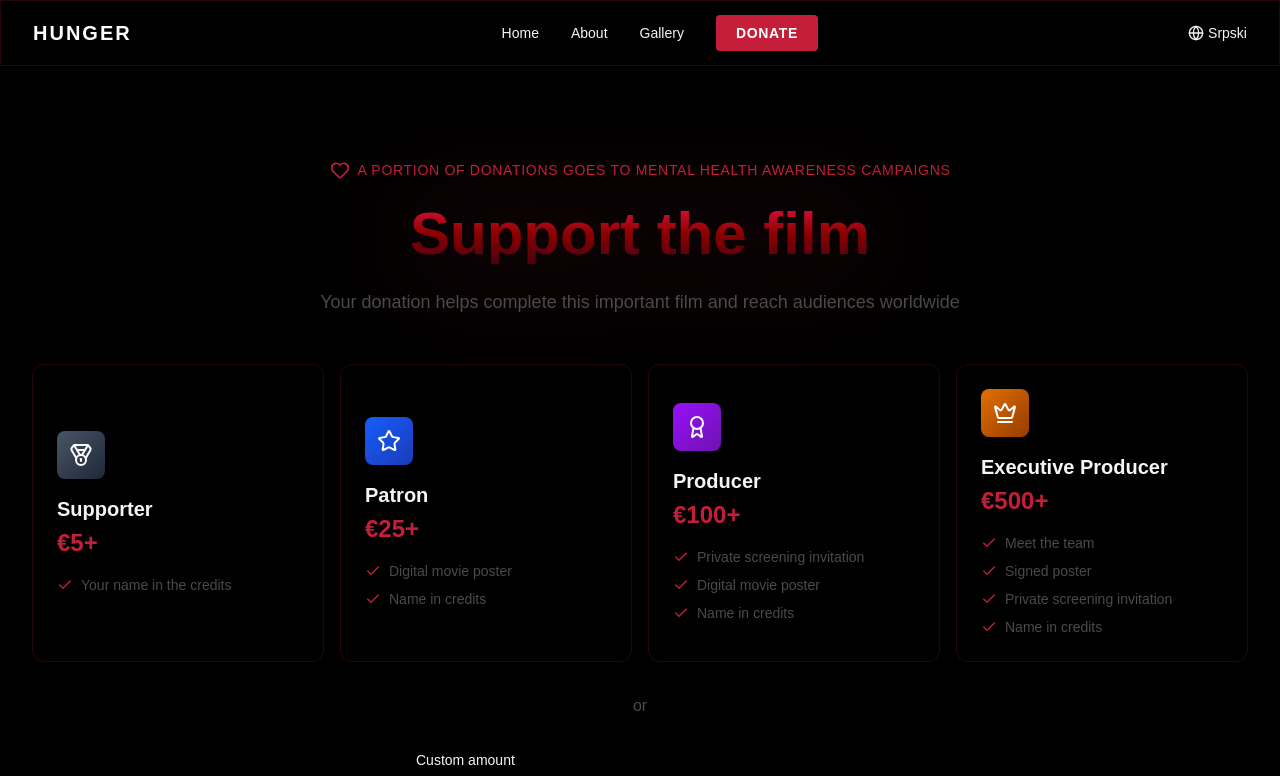
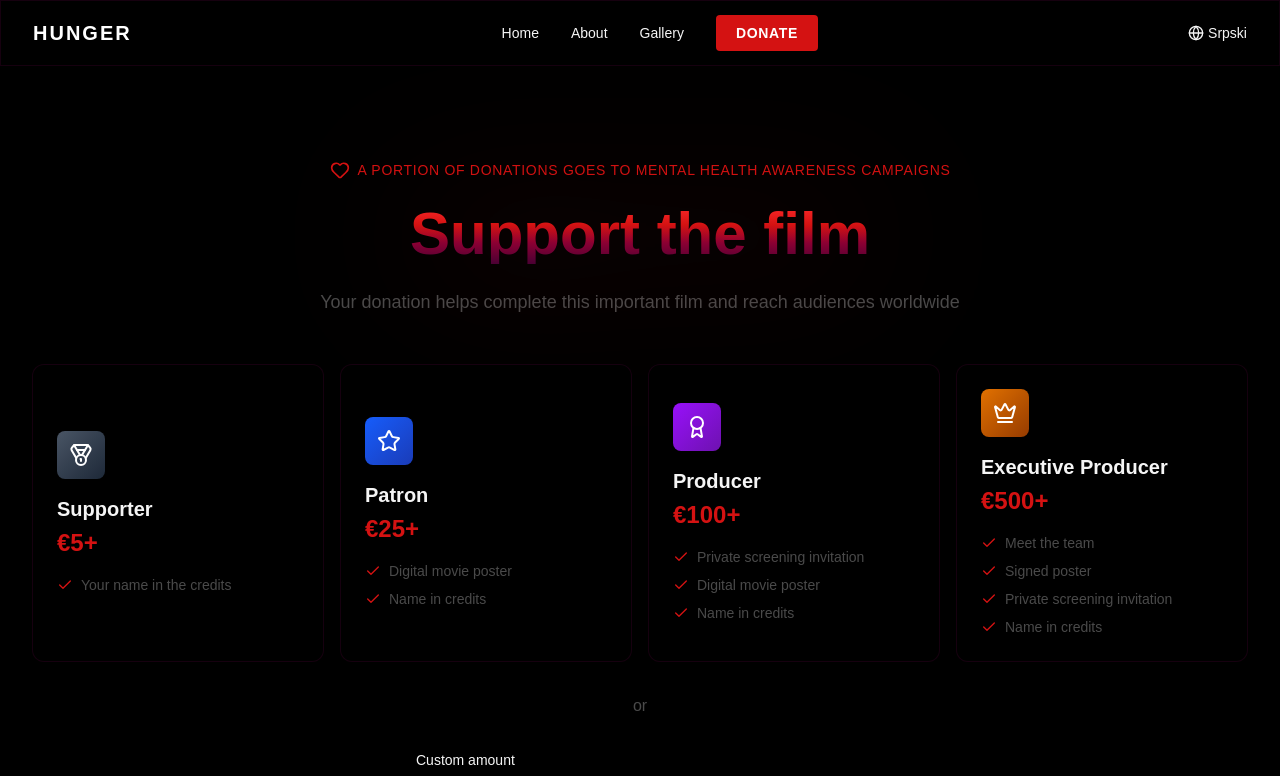
Before and after one commit to siliconyouth/filmglad, a Next.js app: page /en/donate in a window 1280 px wide. Shown: the top 776 px of the page. Built offline with nearby package versions, Linux system fonts and the light colour scheme; no server answers.

Commit message:
Update color scheme: crimson to deep purple gradient (sexy thriller aesthetic)

```diff
--- a/src/app/globals.css
+++ b/src/app/globals.css
@@ -3,9 +3,10 @@
 :root {
   --background: #000000;
   --foreground: #f5f5f5;
-  --accent: #c41e3a;
-  --accent-dark: #8b0000;
-  --accent-light: #dc143c;
+  --accent: #d41212;
+  --accent-dark: #8b0033;
+  --accent-light: #ff2a2a;
+  --purple: #4a0033;
   --muted: #4a4a4a;
   --silver: #c0c0c0;
 }
@@ -67,31 +68,32 @@ html {
   animation: fadeIn 0.8s ease-out forwards;
 }
 
-/* Dramatic gradient text for thriller vibe */
+/* Dramatic gradient text for thriller vibe - Crimson to Deep Purple */
 .gradient-text {
   background: linear-gradient(
     180deg,
-    #dc143c 0%,
-    #8b0000 50%,
-    #4a0011 100%
+    #ff2a2a 0%,
+    #d41212 35%,
+    #8b0033 65%,
+    #4a0033 100%
   );
   -webkit-background-clip: text;
   -webkit-text-fill-color: transparent;
   background-clip: text;
-  filter: drop-shadow(0 0 60px rgba(196, 30, 58, 0.5));
+  filter: drop-shadow(0 0 80px rgba(212, 18, 18, 0.4)) drop-shadow(0 0 120px rgba(74, 0, 51, 0.3));
 }
 
-/* Blood red glow effect */
+/* Blood red to purple glow effect */
 .glow-red {
-  box-shadow: 0 0 30px rgba(196, 30, 58, 0.4),
-              0 0 60px rgba(139, 0, 0, 0.2);
+  box-shadow: 0 0 30px rgba(212, 18, 18, 0.5),
+              0 0 60px rgba(74, 0, 51, 0.3);
 }
 
 /* Glass effect - darker for thriller */
 .glass {
-  background: rgba(0, 0, 0, 0.7);
+  background: rgba(0, 0, 0, 0.8);
   backdrop-filter: blur(12px);
-  border: 1px solid rgba(196, 30, 58, 0.2);
+  border: 1px solid rgba(74, 0, 51, 0.3);
 }
 
 /* Subtle film grain texture */
--- a/src/components/Hero.tsx
+++ b/src/components/Hero.tsx
@@ -13,11 +13,11 @@ export default function Hero() {
       {/* Deep black gradient background */}
       <div className="absolute inset-0 bg-gradient-to-b from-black via-black/95 to-black z-10" />
 
-      {/* Subtle red accent glow */}
+      {/* Subtle crimson to purple accent glow */}
       <div
-        className="absolute inset-0 opacity-20"
+        className="absolute inset-0 opacity-30"
         style={{
-          background: "radial-gradient(ellipse at 50% 30%, rgba(196, 30, 58, 0.3) 0%, transparent 60%)",
+          background: "radial-gradient(ellipse at 50% 20%, rgba(212, 18, 18, 0.4) 0%, rgba(74, 0, 51, 0.2) 40%, transparent 70%)",
         }}
       />
 
```
